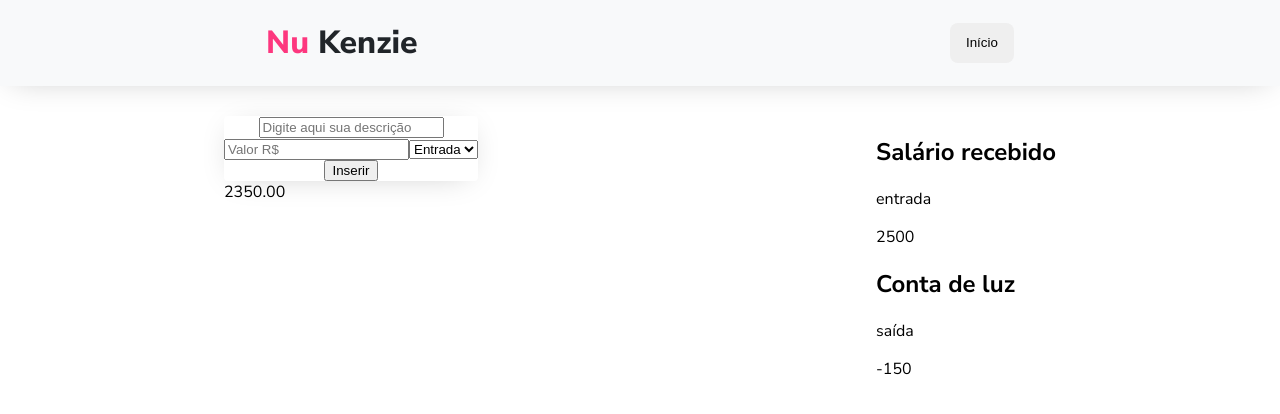
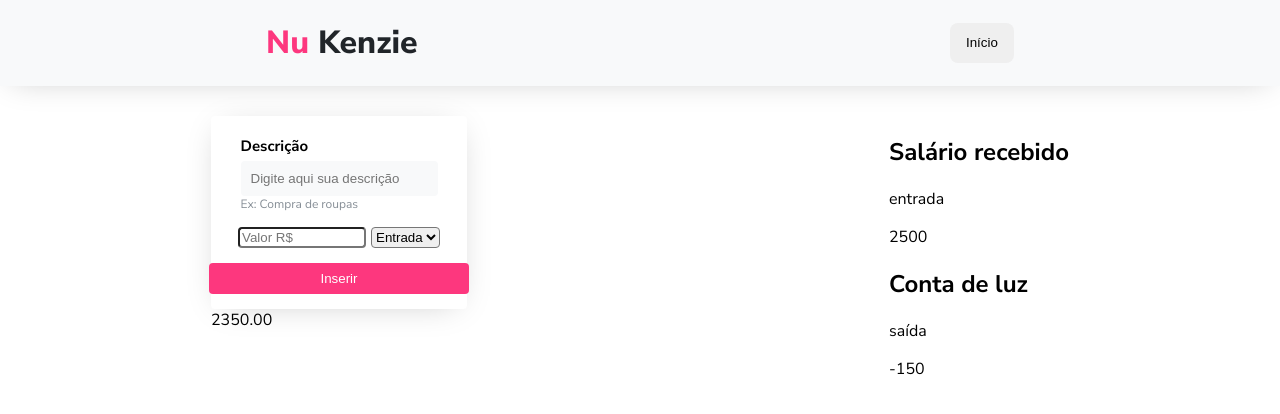
Before and after one commit to Kenzie-Academy-Brasil-Developers/react-entrega-s1-nu-kenzie-guisix18, a React (Create React App) app: page / in a window 1280 px wide. Shown: the top 414 px of the page. Built offline with nearby package versions, Linux system fonts and the light colour scheme.

Commit message:
CSS almost completed, Logic in progess

```diff
--- a/src/App.css
+++ b/src/App.css
@@ -3,16 +3,16 @@ body {
 }
 
 .mainDiv {
-  width: 65vw;
+  width: 100vw;
   display: flex;
   flex-direction: row;
-  justify-content: space-between;
+  justify-content: space-around;
   margin: 0 auto;
 }
 
 .Form {
   display: flex;
-  max-width: 20vw;
+  width: 20vw;
   margin: 0;
   flex-direction: column;
 }
--- a/src/components/Form/index.jsx
+++ b/src/components/Form/index.jsx
@@ -22,14 +22,16 @@ const Form = ({moldTransaction}) => {
         <form onSubmit={prevent}>
             <div className="form">
                 <div className="inputDescription">
+                    <h3>Descrição</h3>
                     <input onChange={(event) => setDescription(event.target.value)} type="text" placeholder="Digite aqui sua descrição"></input>
+                    <p>Ex: Compra de roupas</p>
                 </div>
                 <div className="inputValue">
                     <input onChange={(event) => setValue(Number(event.target.value))} type="number" placeholder="Valor R$"></input>
                     <select className="inputsTypes" onClick={validateType}>
                     <option value="entrada">Entrada</option>
                     <option value="saída">Saída</option>
-            </select>
+                    </select>
                 </div>
             <button className="buttonForm" onClick={() => moldTransaction(obj)}>Inserir</button>
             </div>
--- a/src/components/Form/style.css
+++ b/src/components/Form/style.css
@@ -1,9 +1,7 @@
-form {
-    max-width: 20vw;
-}
+
 
 .form{
-    background: #FFFFFF;
+    background: rgba(255, 255, 255, 1);
     display: flex;
     flex-direction: column;
     align-items: center;
@@ -11,19 +9,53 @@ form {
     border-radius: 4px;
 }
 
+input, select, button {
+    border-radius: 4px;
+}
 
 .inputDescription {
+    margin: 15px 0;
+}
 
+.inputDescription p {
+    margin: 0;
+    font-weight: 300;
+    font-size: 12px;
+    color: rgba(134, 142, 150, 1);
+}
+
+.inputDescription h3 {
+    margin: 5px 0;
+    font-size: 15px;
+}
+
+.inputDescription input {
+    width: 90%;
+    border: 2px solid #F8F9FA;
+    background-color: rgba(248, 249, 250, 1);
+    padding: 8px;
+    outline: none;
 }
 
 .inputValue {
+    display: flex;
+    justify-content: center;
+}
 
+.inputValue input {
+    width: 120px;
+    margin-right: 5px;
 }
 
 .inputsTypes {
-
+    display: block;
 }
 
 .buttonForm {
-
+    border: none;
+    width: 260px;
+    margin: 15px 5px;
+    padding: 8px;
+    background-color: #FD377E;
+    color: #fff;
 }
```
